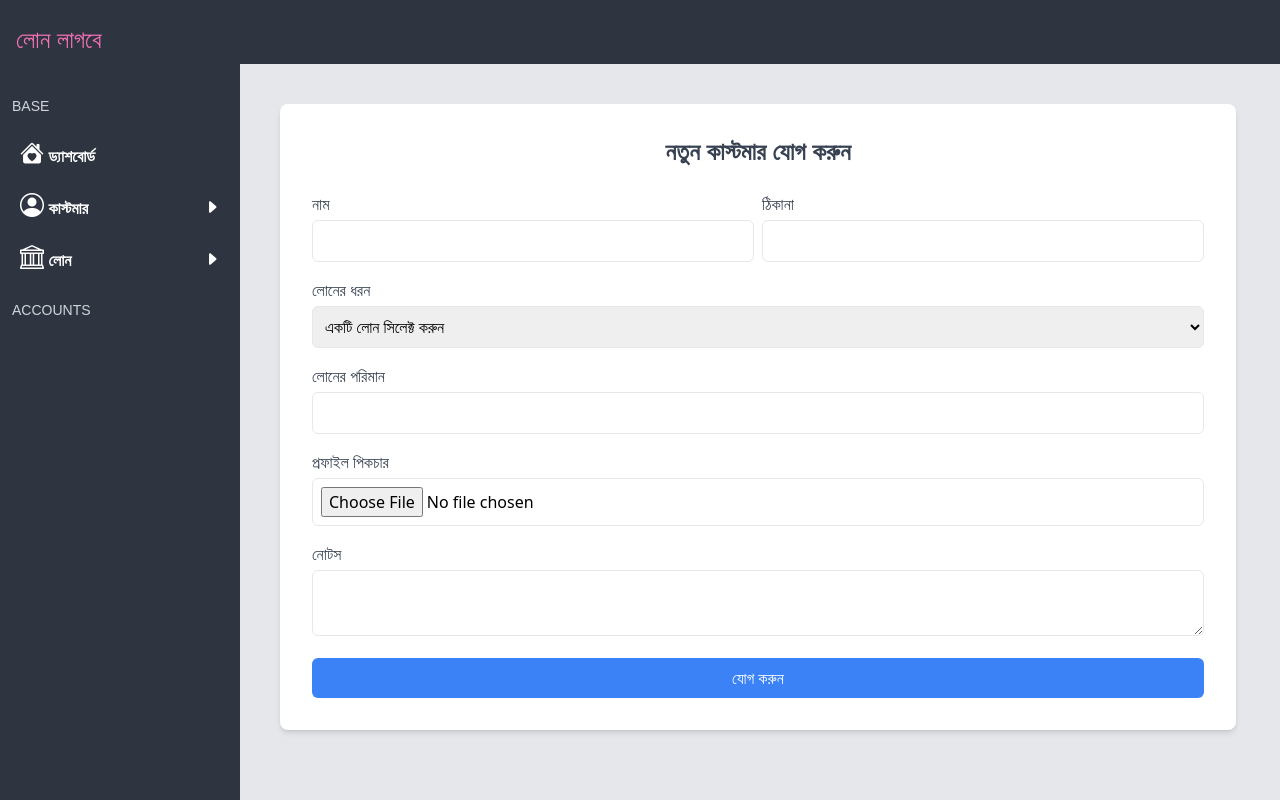
After one commit to antorzuck/loanlagbe, a Django app: page /create-customer in a window 1280 px wide. The commit adds this page. Run offline with Django 5.2, Linux system fonts and the light colour scheme; data comes from the database, SQL or seed files in the repository; both versions use the stored data as it was after the commit; some libraries are stand-ins or nearby versions; some web fonts are replaced.

Commit message:
crudadded

```diff
--- a/base/models.py
+++ b/base/models.py
@@ -31,6 +31,7 @@ class Customer(Base):
     have_to_paid = models.IntegerField(default=0)
     dp = models.FileField(upload_to='dp', null=True, blank=True)
     notes = models.TextField(null=True, blank=True)
+    mission_complete = models.BooleanField(default=False)
 
     def __str__(self):
         return self.name
@@ -75,6 +76,24 @@ class TotalTake(Base):
 def after_creating(sender, instance, created, **kwargs):
     if created:
         loan_amount = instance.total_loan_amount
+        instance.have_to_paid = loan_amount
+        instance.save()
+
+
         TotalLoan.objects.create(amount=loan_amount)
-    else:
-        TotalTake.objects.create(amount=instance.already_paid)
+
+
+@receiver(post_save, sender=Payment)
+def after_creating(sender, instance, created, **kwargs):
+    if created:
+        cust = instance.customer
+        cust.already_paid = cust.already_paid + instance.amount
+        cust.have_to_paid = cust.have_to_paid - instance.amount
+        cust.save()
+
+        if cust.already_paid >= cust.total_loan_amount:
+            cust.mission_complete = True
+            cust.save()
+
+
+        TotalTake.objects.create(amount=instance.amount)
--- a/base/views.py
+++ b/base/views.py
@@ -13,13 +13,39 @@ def dashboard(request):
     totaltaked = sum([i.amount for i in taked])
 
     todayloangive = loans.filter(created_at__date=today)
-    print(todayloangive)
-    print("hajfhjhfkjhdfjkhsdkjfhsjd")
+    todayloantake = taked.filter(created_at__date=today)
+
 
     context = {
         'totalcustomer' : Customer.objects.all().count(),
         'totalloan' : totalloans,
-        'totaltaked' : totaltaked
+        'totaltaked' : totaltaked,
+        'todayloangive' : todayloangive,
+        'todayloantake' : todayloantake
     }
 
     return render(request, 'home.html', context)
+
+
+def create_customer(request):
+    if request.method == 'POST':
+        name = request.POST.get('name')
+        address = request.POST.get('address')
+        loans_id = request.POST.get('loans')
+        total_loan_amount = request.POST.get('total_loan_amount')
+        dp = request.FILES.get('dp')
+        notes = request.POST.get('notes')
+        customer = Customer.objects.create(
+            name=name,
+            address=address,
+            loans=Loan.objects.get(id=loans_id),
+            total_loan_amount=total_loan_amount,
+            dp=dp,
+            notes=notes
+        )
+
+        return render(request, 'customer.html', context={'msg' : 'কাস্টমার ক্রিয়েট করা হয়েছে।'})
+    context = {
+        'loans' : Loan.objects.all()
+    }
+    return render(request, 'customer.html', context)
--- a/loanlagbe/urls.py
+++ b/loanlagbe/urls.py
@@ -5,5 +5,6 @@ from base.views import *
 
 urlpatterns = [
     path('admin/', admin.site.urls),
-    path('', dashboard)
+    path('', dashboard),
+    path('create-customer', create_customer)
 ]
--- a/templates/base.html
+++ b/templates/base.html
@@ -83,7 +83,7 @@ p{
 
   <nav x-show="open" class="rng md:!block fixed navcol w-60 h-screen top-0 md:top-auto z-10">
     <div class="nav flex items-center justify-between">
-      <a class="p-4 px-4 text-2xl" href="">
+      <a class="p-4 px-4 text-2xl" href="/">
         <h1 class="pt-2 text-pink-400">লোন লাগবে</h1>
       </a>
       <a @click="open = !open" class="md:hidden mr-2 px-2 py-2 rounded-md bg-gray-700 text-white ring ring-1 ring-gray-600">
@@ -130,7 +130,7 @@ p{
          <div id="cats" class="hidden mt-2 ml-12 text-white">
            <ul class="text-gray-300 flex flex-col gap-3">
 
-             <a href="">
+             <a href="/create-customer">
              <li class="p-1 hover:bg-gray-600 hover:text-pink-400 rounded-md">নতুন কাস্টমার</li>
              </a>
 
--- /dev/null
+++ b/templates/customer.html
@@ -0,0 +1,73 @@
+{% extends 'base.html' %}
+
+
+
+{% block body %}
+
+
+<div class="m-9 bg-white p-8 rounded-lg shadow-md">
+
+
+    {% if msg %}
+    <div class="p-4 mb-4 text-sm text-green-800 rounded-lg bg-green-50 dark:bg-gray-800 dark:text-green-400" role="alert">
+        <span class="font-medium">সফল</span> {{msg}}
+      </div>
+
+    {% endif %}
+
+
+
+    <h1 class="text-2xl font-bold mb-6 text-gray-700 text-center">নতুন কাস্টমার যোগ করুন</h1>
+    <form action="/create-customer" method="post" enctype="multipart/form-data">
+
+        {% csrf_token %}
+<div class="grid grid-cols-2 gap-2">
+        <div class="mb-4">
+            <label for="name" class="block text-gray-700 font-medium">নাম</label>
+            <input type="text" id="name" name="name" class="mt-1 p-2 w-full border rounded-md" required>
+        </div>
+        <div class="mb-4">
+            <label for="address" class="block text-gray-700 font-medium">ঠিকানা</label>
+            <input type="text" id="address" name="address" class="mt-1 p-2 w-full border rounded-md" required>
+        </div>
+    </div>
+
+        <div class="mb-4">
+            <label for="loans" class="block text-gray-700 font-medium">লোনের ধরন</label>
+            <select id="loans" name="loans" class="mt-1 p-2 w-full border rounded-md" required>
+                <!-- Add your loan options here -->
+                <option selected disabled>একটি লোন সিলেক্ট করুন</option>
+
+                {% for l in loans %}
+                <option value="{{l.id}}">{{l.name}}</option>
+
+                {% endfor %}
+
+
+
+            </select>
+        </div>
+        <div class="mb-4">
+            <label for="total_loan_amount" class="block text-gray-700 font-medium">লোনের পরিমান</label>
+            <input type="number" id="total_loan_amount" name="total_loan_amount" class="mt-1 p-2 w-full border rounded-md" required>
+        </div>
+
+
+        <div class="mb-4">
+            <label for="dp" class="block text-gray-700 font-medium">প্রফাইল পিকচার</label>
+            <input type="file" id="dp" name="dp" class="mt-1 p-2 w-full border rounded-md">
+        </div>
+        <div class="mb-4">
+            <label for="notes" class="block text-gray-700 font-medium">নোটস</label>
+            <textarea id="notes" name="notes" class="mt-1 p-2 w-full border rounded-md"></textarea>
+        </div>
+
+        <button type="submit" class="w-full bg-blue-500 text-white p-2 rounded-md hover:bg-blue-600">যোগ করুন</button>
+    </form>
+</div>
+
+
+
+
+
+{% endblock %}
```
Also changed, not shown: base/migrations/0003_customer_mission_complete.py (added), db.sqlite3, dp/1715434941338.jpg (added).
